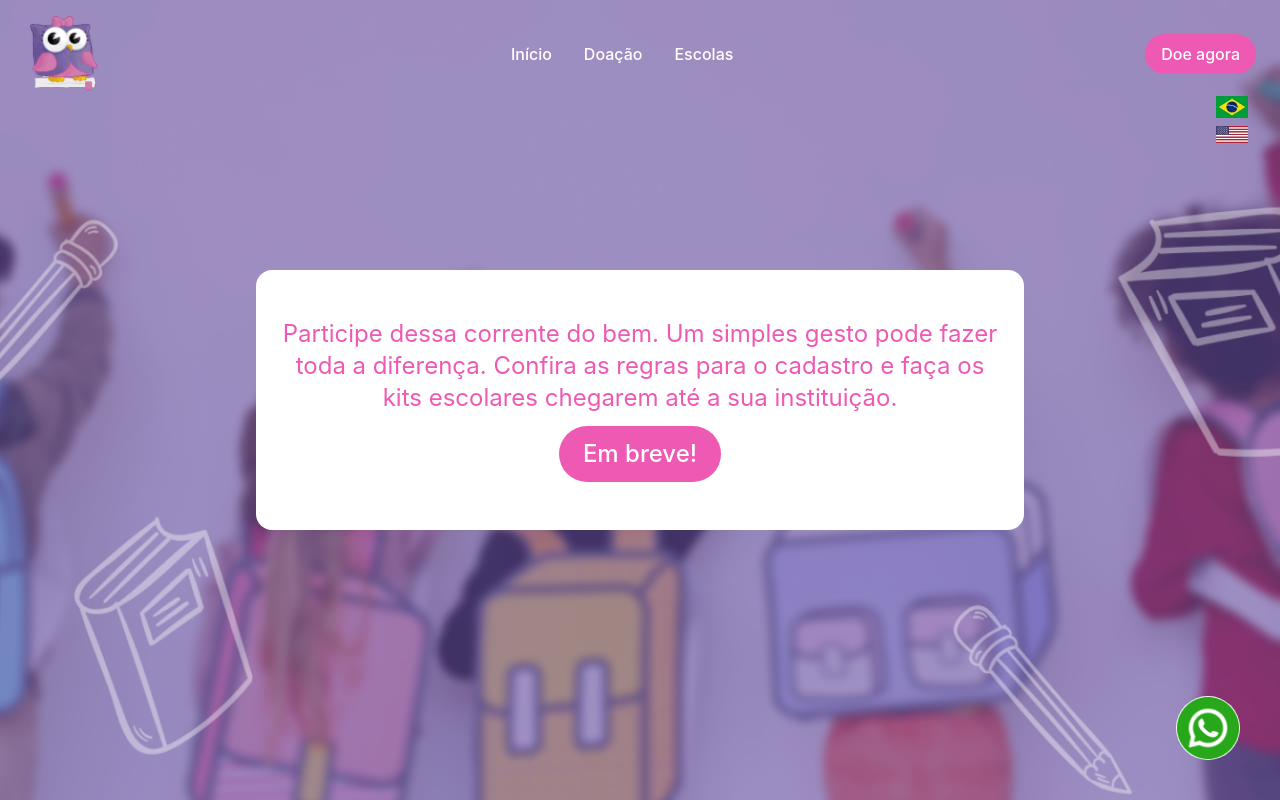
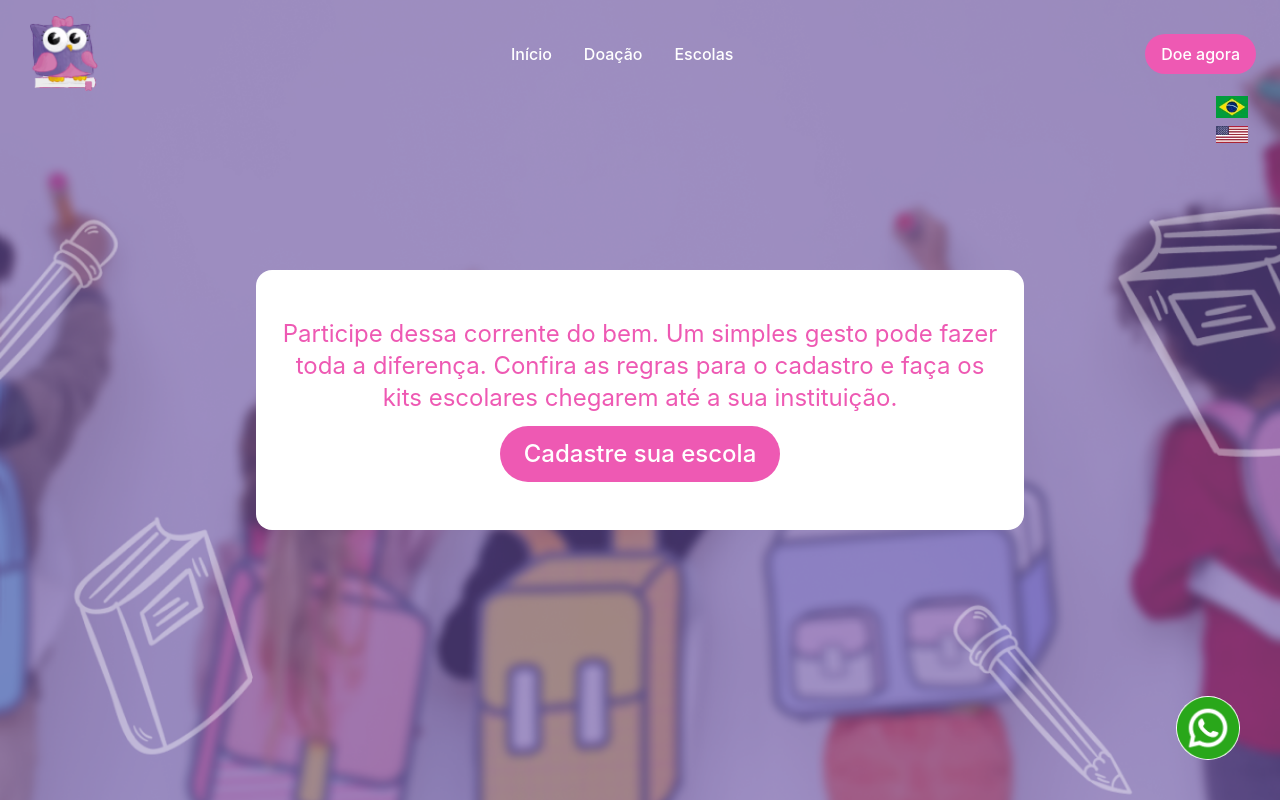
Before and after one commit to NovaDrake76/Campaign-Dona-Coruja, a React (Vite) app: page /schools in a window 1280 px wide. Built offline with nearby package versions, Linux system fonts and the light colour scheme.

Commit message:
feat: register school link

```diff
--- a/src/locales/en/translation.json
+++ b/src/locales/en/translation.json
@@ -28,6 +28,6 @@
     },
     "schools": {
         "mainText": "Join this chain of goodness. A simple gesture can make all the difference. Check the rules for registration and make the school kits reach your institution. (Brazil only)",
-        "button": "Coming soon!"
+        "button": "Register your school (Br only)"
     }
 }
--- a/src/locales/pt/translation.json
+++ b/src/locales/pt/translation.json
@@ -28,6 +28,6 @@
     },
     "schools": {
         "mainText": "Participe dessa corrente do bem. Um simples gesto pode fazer toda a diferença. Confira as regras para o cadastro e faça os kits escolares chegarem até a sua instituição.",
-        "button": "Em breve!"
+        "button": "Cadastre sua escola"
     }
 }
--- a/src/pages/Schools/Schools.tsx
+++ b/src/pages/Schools/Schools.tsx
@@ -2,6 +2,11 @@ import { t } from "i18next";
 import Button from "../../components/Button";
 
 const Schools = () => {
+
+    const handleButtonClick = () => {
+        window.open("https://docs.google.com/forms/d/e/1FAIpQLSc7cTYadP5-PK41Mwbfg0Xt6VXK0SQZZZ3QFGdwMPL87NilLw/viewform?usp=sf_link", "_blank", "noopener,noreferrer");
+    };
+
     return (
         <div className="bg-[url('./assets/bg-1.webp')] bg-repeat-none bg-cover ">
             <div className="h-screen w-screen bg-[url('./assets/donation-bg.webp')] bg-repeat-none bg-cover flex flex-col md:flex-row items-center justify-center p-8 md:p-0 ">
@@ -9,7 +14,7 @@ const Schools = () => {
                     {
                         t("schools.mainText")
                     }
-                    <div> <Button text={t("schools.button")} /></div>
+                    <div> <Button text={t("schools.button")} onClick={handleButtonClick} /></div>
 
                 </div>
             </div>
```
